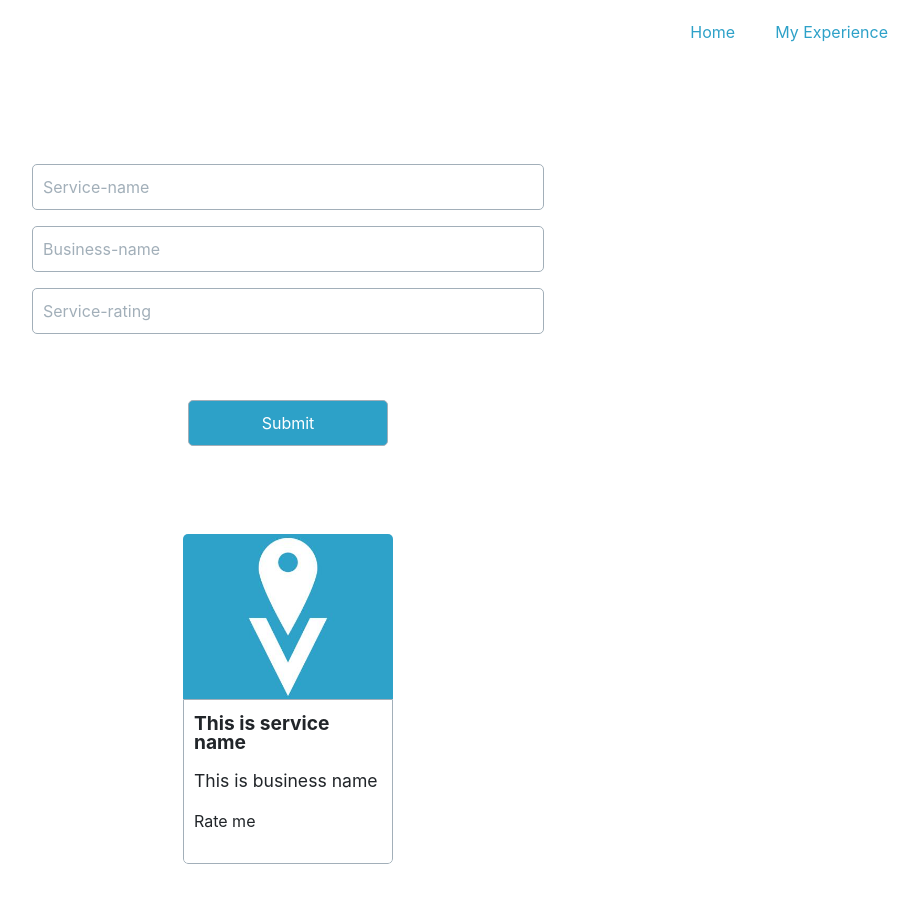
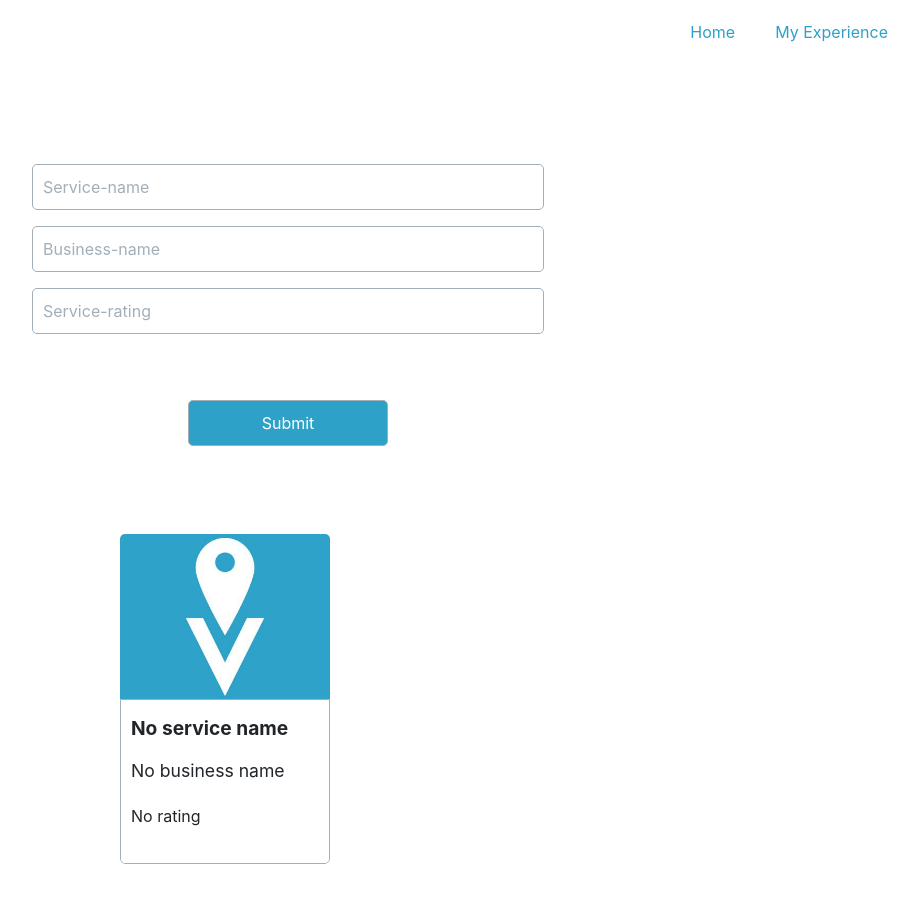
Before and after one commit to IvanaKos/Locaverse-internship-task, a Nuxt app: page / in a window 1280 px wide. Shown: the top 902 px of the page, without its empty margins (352-1271 px from the left). Built offline with nearby package versions, Linux system fonts and the light colour scheme.

Commit message:
chore: add form functionality oninput

```diff
--- a/components/MyForm.vue
+++ b/components/MyForm.vue
@@ -4,6 +4,7 @@
       <div class="input-unit">
         <input
           id="service-name"
+          v-model="serviceName"
           placeholder="Service-name"
           type="text"
           class="input-contact-info"
@@ -15,8 +16,9 @@
       <div class="input-unit">
         <input
           id="business-name"
+          v-model="businessName"
           placeholder="Business-name"
-          type="email"
+          type="text"
           class="input-contact-info"
           autocomplete="email"
           required
@@ -26,8 +28,9 @@
       <div class="input-unit">
         <input
           id="rating"
+          v-model="ratingValue"
           placeholder="Service-rating"
-          type="email"
+          type="text"
           class="input-contact-info"
           autocomplete="email"
           required
@@ -37,8 +40,31 @@
 
       <input type="submit" value="Submit" class="submit-btn" />
     </form>
+    <ServiceCard
+      :service="serviceName"
+      :business="businessName"
+      :rating="ratingValue"
+    />
   </div>
 </template>
+
+<script>
+import ServiceCard from '~/components/ServiceCard.vue'
+
+export default {
+  components: {
+    ServiceCard,
+  },
+
+  data() {
+    return {
+      serviceName: '',
+      businessName: '',
+      ratingValue: '',
+    }
+  },
+}
+</script>
 
 <style>
 .form-container {
--- a/components/ServiceCard.vue
+++ b/components/ServiceCard.vue
@@ -5,13 +5,32 @@
         <img src="../assets/img/locaverse-logo.jpg" alt="" />
       </div>
       <div class="service-info">
-        <p class="service-name">This is service name</p>
-        <p class="business-name">This is business name</p>
-        <p class="rating">Rate me</p>
+        <p class="service-name">{{ service || 'No service name' }}</p>
+        <p class="business-name">{{ business || 'No business name' }}</p>
+        <p class="rating">{{ rating || 'No rating' }}</p>
       </div>
     </div>
   </div>
 </template>
+
+<script>
+export default {
+  props: {
+    service: {
+      type: String,
+      default: 'Service name',
+    },
+    business: {
+      type: String,
+      default: 'Business name',
+    },
+    rating: {
+      type: String,
+      default: 'Rating',
+    },
+  },
+}
+</script>
 
 <style>
 .service-card-wraper {
--- a/package.json
+++ b/package.json
@@ -27,7 +27,8 @@
     "nuxt": "^2.15.8",
     "vue": "^2.7.10",
     "vue-server-renderer": "^2.7.10",
-    "vue-template-compiler": "^2.7.10"
+    "vue-template-compiler": "^2.7.10",
+    "vuex": "^3.6.2"
   },
   "devDependencies": {
     "@babel/eslint-parser": "^7.19.1",
--- a/pages/index.vue
+++ b/pages/index.vue
@@ -2,21 +2,18 @@
   <div class="page">
     <MainHeader />
     <MyForm />
-    <ServiceCard />
   </div>
 </template>
 
 <script>
 import MyForm from '~/components/MyForm.vue'
 import MainHeader from '~/components/MainHeader.vue'
-import ServiceCard from '~/components/ServiceCard.vue'
 
 export default {
   name: 'IndexPage',
   components: {
     MainHeader,
     MyForm,
-    ServiceCard,
   },
 }
 </script>
```
Also changed, not shown: 1 other file (tests, documents, lock files or other folders).
